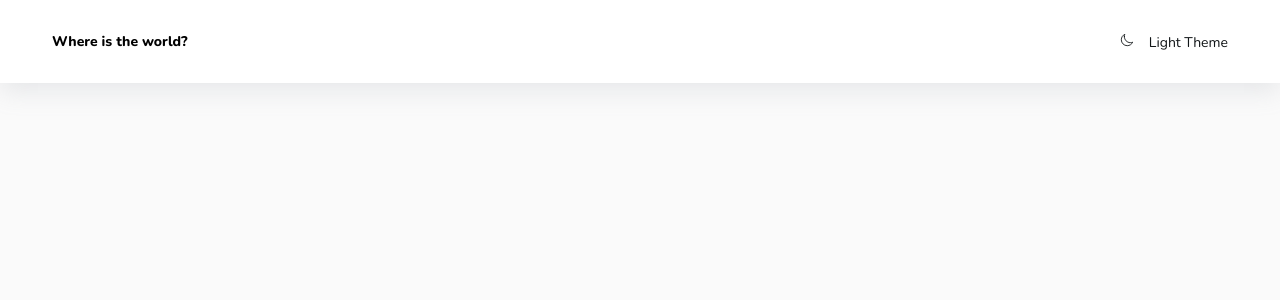
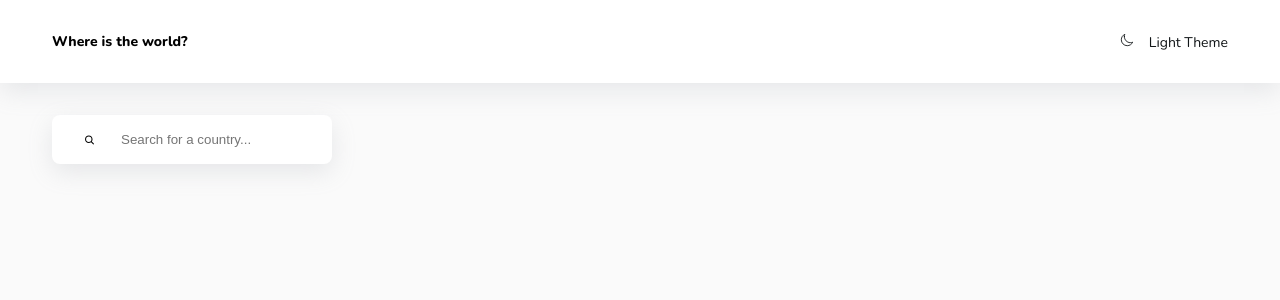
Before and after one commit to v4voloshyn/react-countries, a React (Create React App) app: page / in a window 1280 px wide. Shown: the top 300 px of the page. Built offline with nearby package versions, Linux system fonts and the light colour scheme.

Commit message:
feat: done search input

```diff
--- a/package.json
+++ b/package.json
@@ -12,6 +12,7 @@
     "react-icons": "^4.3.1",
     "react-router-dom": "^6.2.1",
     "react-scripts": "5.0.0",
+    "react-select": "^5.2.2",
     "styled-components": "^5.3.3",
     "web-vitals": "^2.1.4"
   },
--- a/src/App.js
+++ b/src/App.jsx
@@ -1,10 +1,15 @@
 import './App.css';
+import { Controls } from './components/Controls';
 import { Header } from './components/Header';
+import { Main } from './components/Main';
 
 function App() {
   return (
     <>
     <Header/>
+    <Main>
+      <Controls/>
+    </Main>
     </>
   );
 }
--- /dev/null
+++ b/src/components/Controls.jsx
@@ -0,0 +1,13 @@
+import {useState, useEffect} from 'react';
+
+import { Search } from './Search';
+
+export const Controls = () => {
+   const [search, setSearch] = useState('');
+
+   return (
+      <div>
+         <Search search={search} setSearch={setSearch}/>
+      </div>
+   );
+};
--- /dev/null
+++ b/src/components/Main.jsx
@@ -0,0 +1,20 @@
+import styled from "styled-components";
+import { Container } from "./Container";
+
+const Wrapper = styled.main`
+   padding: 2rem 0;
+
+   @media(max-width: 767px) {
+      padding: 4rem 0;
+   }
+`;
+
+export const Main = ({ children }) => {
+   return (
+      <Wrapper>
+         <Container>
+            {children}
+         </Container>
+      </Wrapper>
+   );
+};
--- /dev/null
+++ b/src/components/Search.jsx
@@ -0,0 +1,41 @@
+import styled from "styled-components";
+import { IoSearch } from 'react-icons/io5'
+
+const InputContainer = styled.label`
+   background-color: var(--colors-ui-base);
+   padding: 1rem 2rem;
+   display: flex;
+   align-items: center;
+
+   border-radius: var(--bradius);
+   box-shadow: var(--shadow);
+   width: 100%;
+   margin-bottom: 1.5rem;
+
+   @media(min-width: 767px) {
+      margin-bottom: 0;
+      width: 280px;
+   }
+`;
+
+const Input = styled.input.attrs({
+   types: 'search',
+   placeholder: 'Search for a country...'
+})`
+   margin-left: 1.5rem;
+   border: none;
+   outline: none;
+   color: var(--color-text);
+`;
+
+
+
+
+export const Search = ({ search, setSearch }) => {
+   return (
+      <InputContainer>
+         <IoSearch />
+         <Input onChange={(e) => setSearch(e.target.value)} value={search} />
+      </InputContainer>
+   );
+};
```
Also changed, not shown: src/components/CustomSelect.jsx (added).
